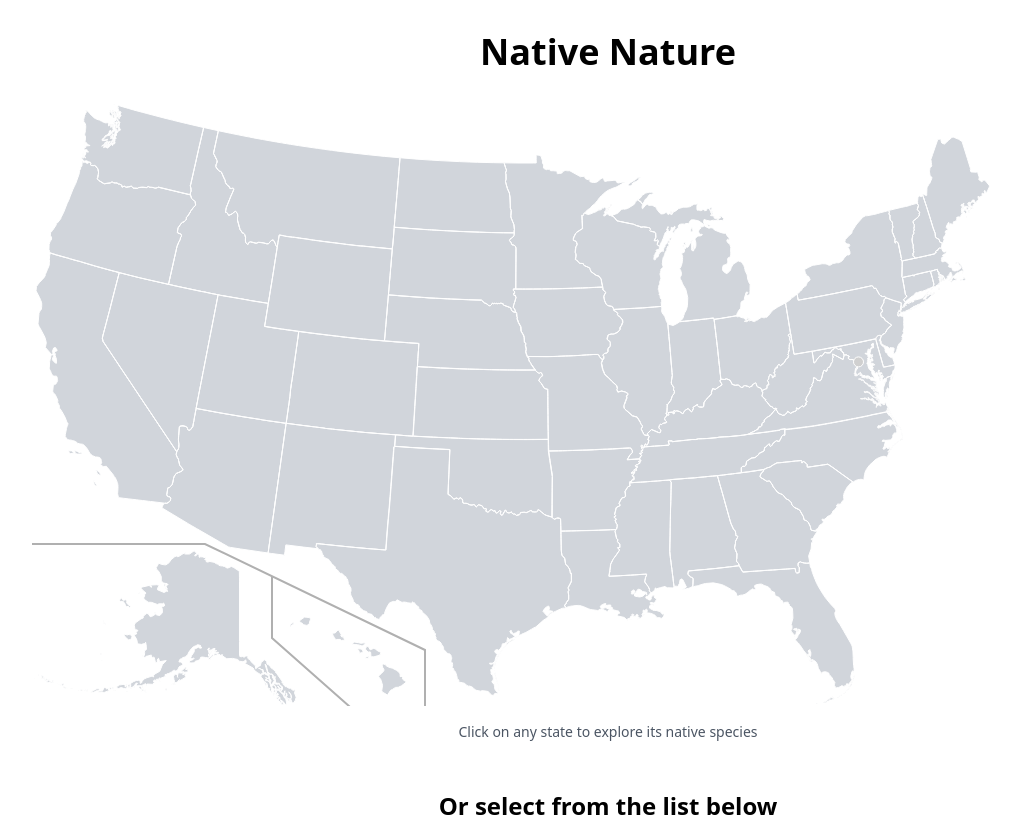
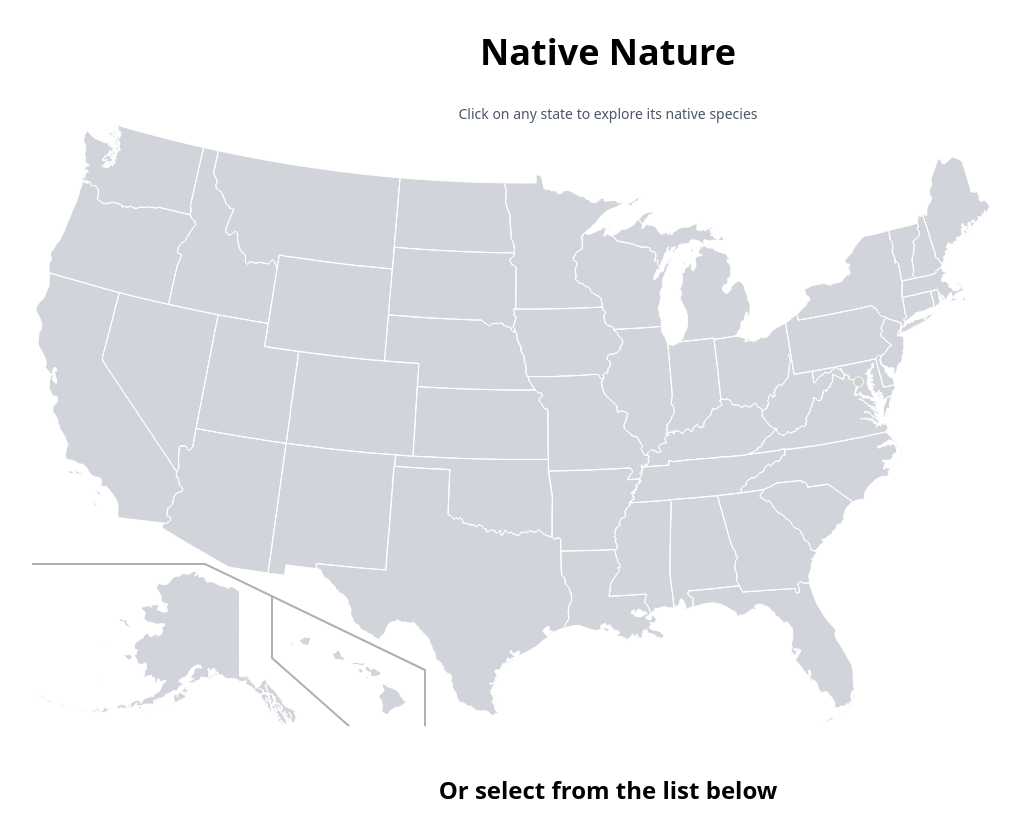
Before and after one commit to ryanwhetstone/native-nature, a Next.js app: page / in a window 1280 px wide. Shown: the top 817 px of the page, without its empty margins (32-1052 px from the left). Built offline with nearby package versions, Linux system fonts and the light colour scheme.

Commit message:
Text update

```diff
--- a/app/USMap.tsx
+++ b/app/USMap.tsx
@@ -81,19 +81,19 @@ export function USMap() {
 
   return (
     <div className="w-full max-w-6xl mx-auto mb-12">
-      <div
+        {svgContent && (
+            <p className="text-center text-sm text-gray-600 mt-4">
+            Click on any state to explore its native species
+            </p>
+        )}
+        <div
         ref={containerRef}
         className="w-full"
         dangerouslySetInnerHTML={{ __html: svgContent }}
-      />
-      {svgContent && (
-        <p className="text-center text-sm text-gray-600 mt-4">
-          Click on any state to explore its native species
-        </p>
-      )}
-      {!svgContent && (
+        />
+        {!svgContent && (
         <p className="text-center text-gray-600">Loading map...</p>
-      )}
+        )}
     </div>
   );
 }
```
